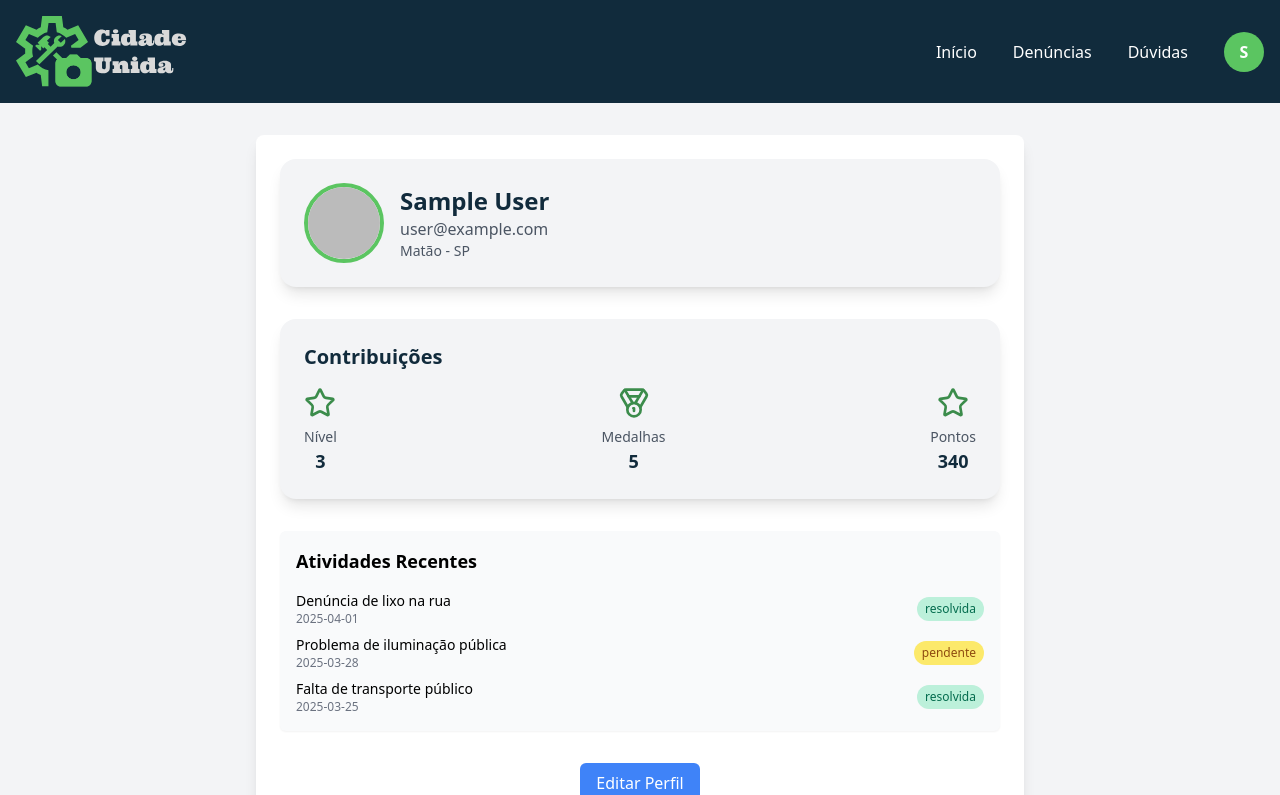
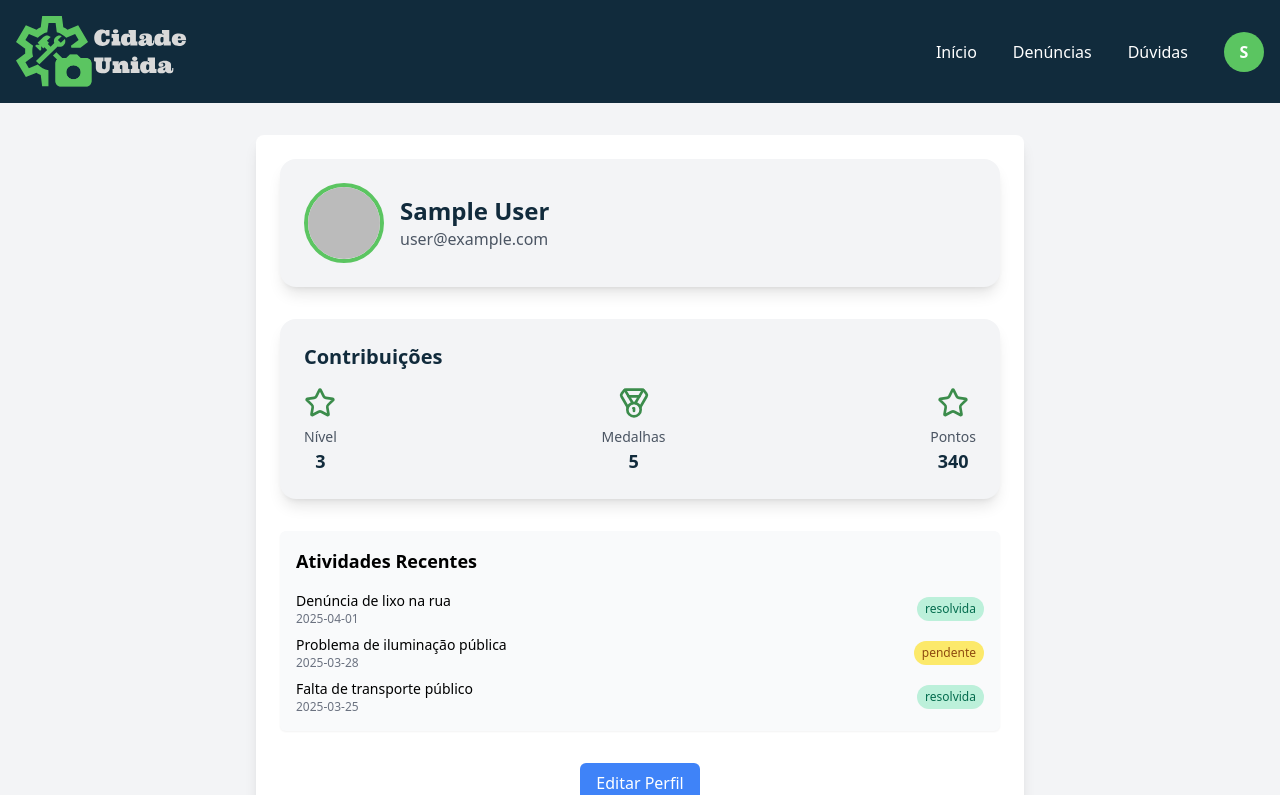
Before and after one commit to rafaelromwno/cidade-integra-frontend, a React (Vite) app in the folder frontend/: page /perfil in a window 1280 px wide. Shown: the top 795 px of the page. Built offline with nearby package versions, Linux system fonts and the light colour scheme; no server answers; sample sign-in values are in the browser's storage.

Commit message:
fix: removendo a propriedade 'city' do componente UserInfoCard e dos dados simulados

```diff
--- a/frontend/src/components/Perfil/UserInfoCard.jsx
+++ b/frontend/src/components/Perfil/UserInfoCard.jsx
@@ -1,7 +1,7 @@
 import React from 'react';
 import { useAuth } from '../../context/AuthContext';
 
-export const UserInfoCard = ({ name, email, city, photo }) => {
+export const UserInfoCard = ({ name, email, photo }) => {
   const { currentUser } = useAuth();
   const firstLetter =
     currentUser?.displayName?.charAt(0).toUpperCase() ||
@@ -24,7 +24,6 @@ export const UserInfoCard = ({ name, email, city, photo }) => {
       <div>
         <h2 className="text-2xl font-semibold text-azul-paleta">{name}</h2>
         <p className="text-base text-gray-600">{email}</p>
-        <p className="text-sm text-gray-600">{city}</p>
       </div>
     </div>
   );
--- a/frontend/src/pages/Perfil.jsx
+++ b/frontend/src/pages/Perfil.jsx
@@ -13,7 +13,6 @@ const Perfil = () => {
     level: 3,
     medals: 5,
     points: 340,
-    city: 'Matão - SP',
   };
 
   // Simulação de atividades recentes do usuário
@@ -31,7 +30,6 @@ const Perfil = () => {
           <UserInfoCard
             name={currentUser?.displayName || 'Usuário'}
             email={currentUser?.email || 'email@dominio.com'}
-            city={mockStats.city}
             photo={currentUser?.photoURL || ''}
           />
 
```
